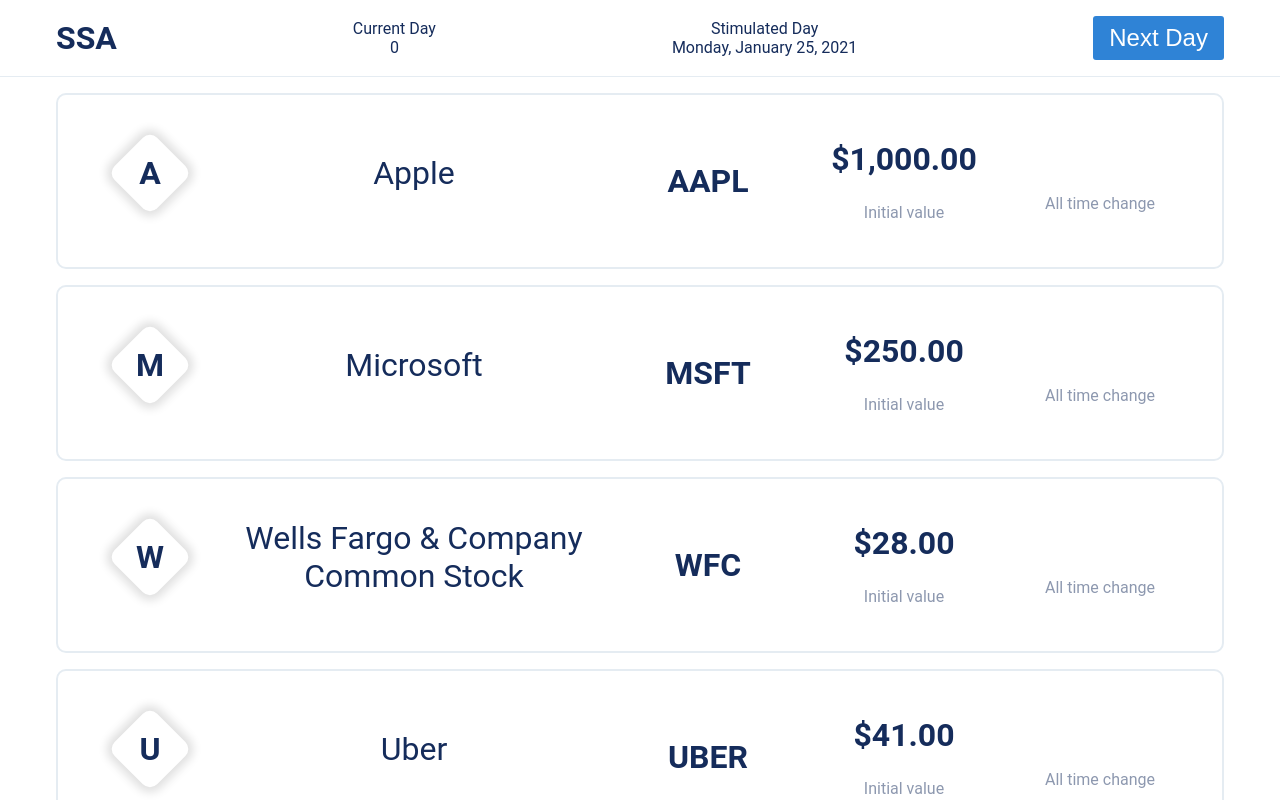
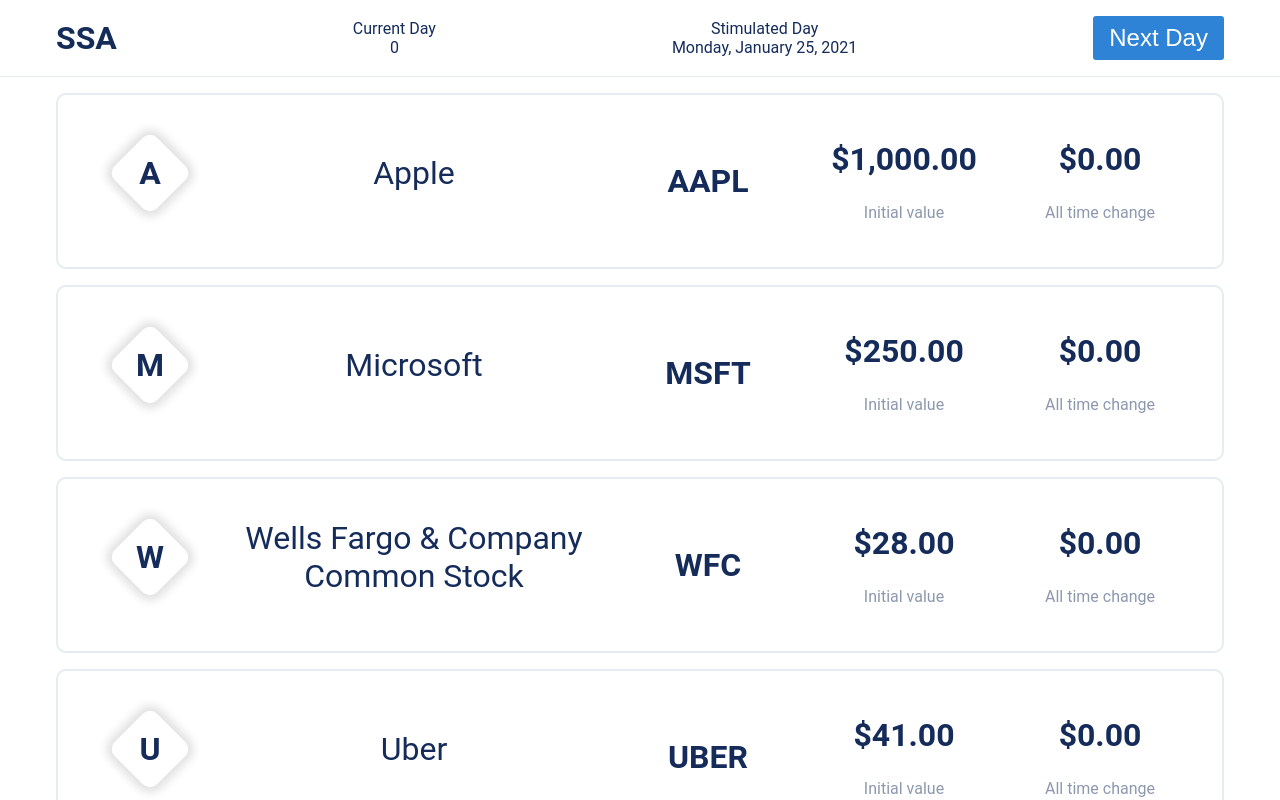
Before and after one commit to gregorlaan/brainbase-exercise, an Angular app: page / in a window 1280 px wide. Shown: the top 800 px of the page. Built offline with nearby package versions, Linux system fonts and the light colour scheme.

Commit message:
Default value

```diff
--- a/src/app/row/row.component.html
+++ b/src/app/row/row.component.html
@@ -32,7 +32,7 @@
                     [class.up]="stock.change && stock.change > stock.price"
                     [class.down]="stock.change && stock.change < stock.price"
                 >
-                     {{ stock.change | currency }}
+                     {{ stock.change || 0 | currency  }}
                 </p>
                 <p class="return-value-label sub-text">
                     All time change
```
